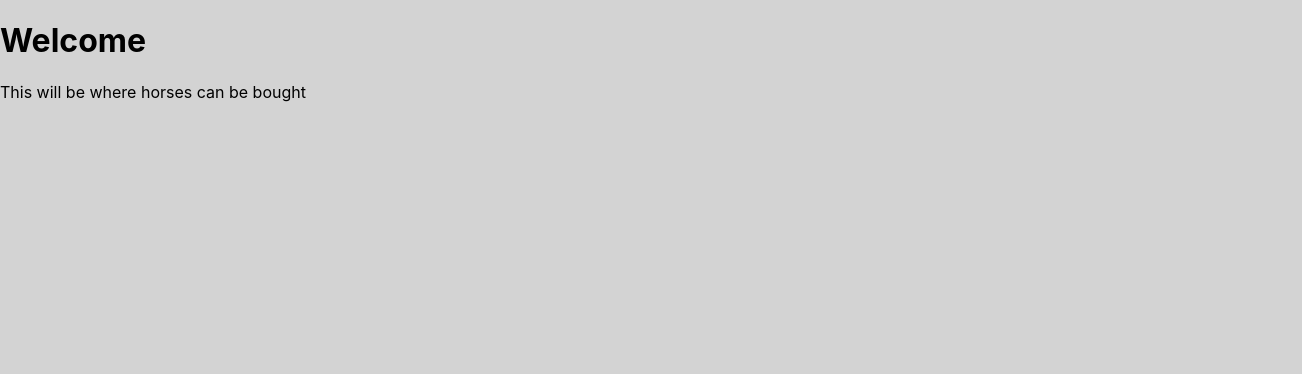
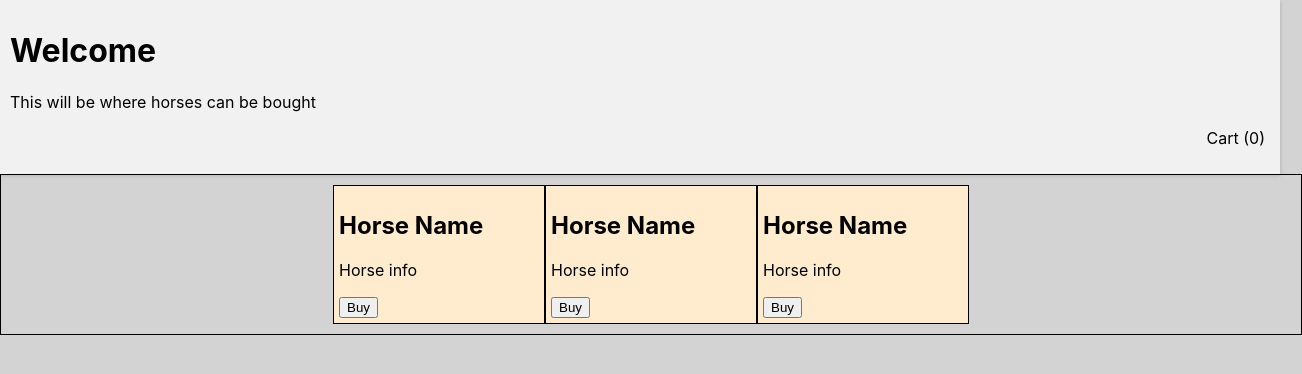
Before and after one commit to Asalagi/react-project, a React (Create React App) app in the folder horse-shop/: page /horseshop in a window 1280 px wide. Shown: the top 374 px of the page, 1302 px wide, since content can reach past the window. Built offline with nearby package versions, Linux system fonts and the light colour scheme.

Commit message:
style in css

```diff
--- a/horse-shop/src/horse-shop.css
+++ b/horse-shop/src/horse-shop.css
@@ -1,4 +1,36 @@
 body {
     background-color: lightgrey;
     margin: 0;
+    padding: 0;
+    height: 100%;
   }
+.header {
+  overflow: hidden;
+  background-color: #f1f1f1;
+  padding: 10px 10px;
+  box-shadow: 0 0 4px 0 rgba(0, 0, 0, 0.08), 0 2px 4px 0 rgba(0, 0, 0, 0.12);
+}
+.container {
+  display: flex;
+  width: 100vh;
+  }
+.outer-box {
+  display: flex;
+  align-items: center;
+  justify-content: center;
+  margin: auto;
+  padding: 10px;
+  border: 1px solid black;
+  width: 100%;
+  }
+.box {
+  background-color: blanchedalmond;
+  width: 200px;
+  padding: 5px;
+  border: 1px solid black;
+}
+.cart {
+  margin: 5px;
+  font-size: 1rem;
+  text-align: right;
+}
--- a/horse-shop/src/horseshop.js
+++ b/horse-shop/src/horseshop.js
@@ -1,10 +1,31 @@
 import './horse-shop.css';
 
 function HorseShop() {
+
   return (
     <div>
-      <h1>Welcome</h1>
-      <p>This will be where horses can be bought</p>
+      <header class="header">
+        <h1>Welcome</h1>
+        <p>This will be where horses can be bought</p>
+          <div class="cart"><p>Cart (0)</p></div>
+      </header>
+      <div class="outer-box">
+      <div class="box">
+        <h2>Horse Name</h2>
+        <p>Horse info</p>
+        <button>Buy</button>
+      </div>
+      <div class="box">
+        <h2>Horse Name</h2>
+        <p>Horse info</p>
+        <button>Buy</button>
+      </div>
+      <div class="box">
+        <h2>Horse Name</h2>
+        <p>Horse info</p>
+        <button>Buy</button>
+      </div>
+      </div>
     </div>
   );
 }
```
